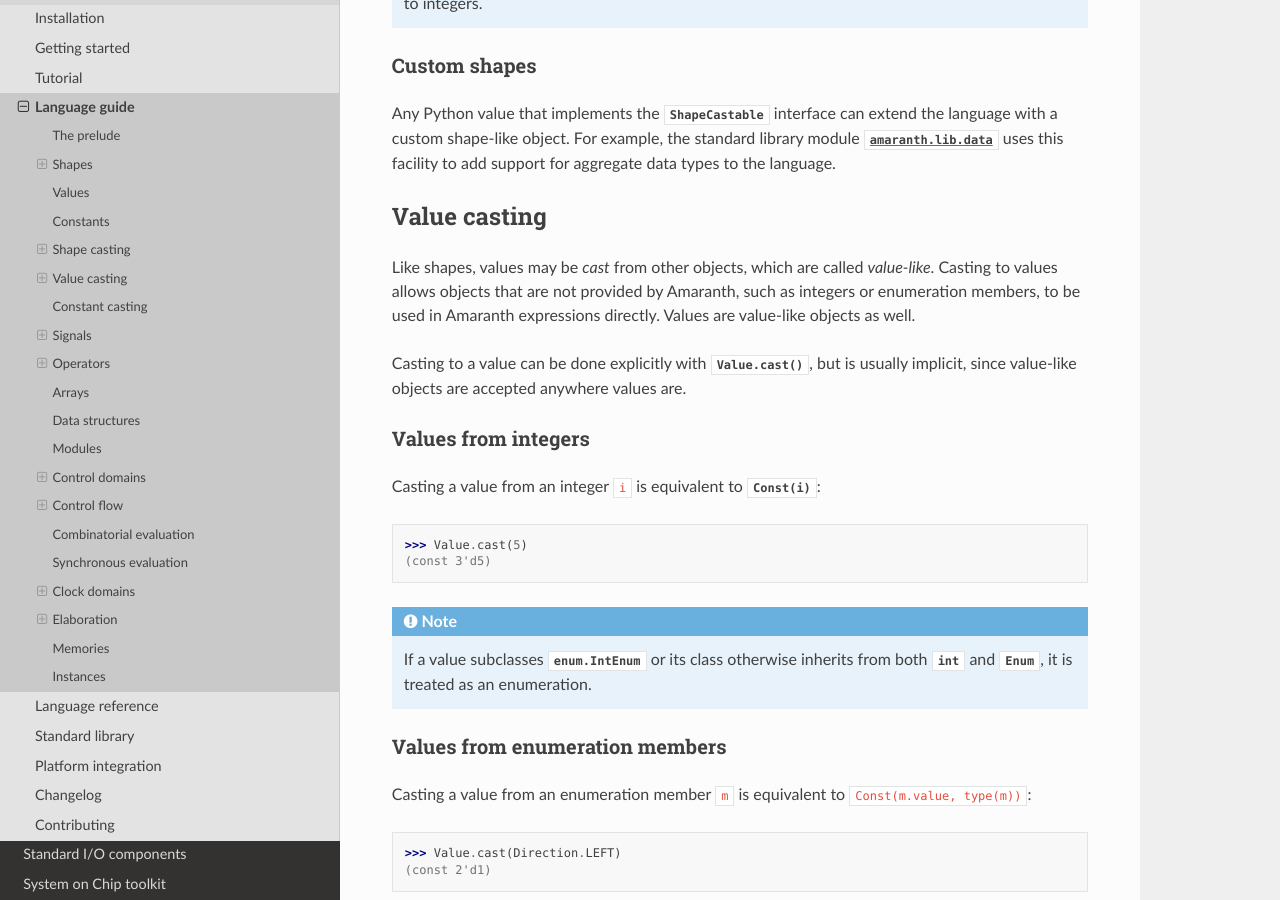
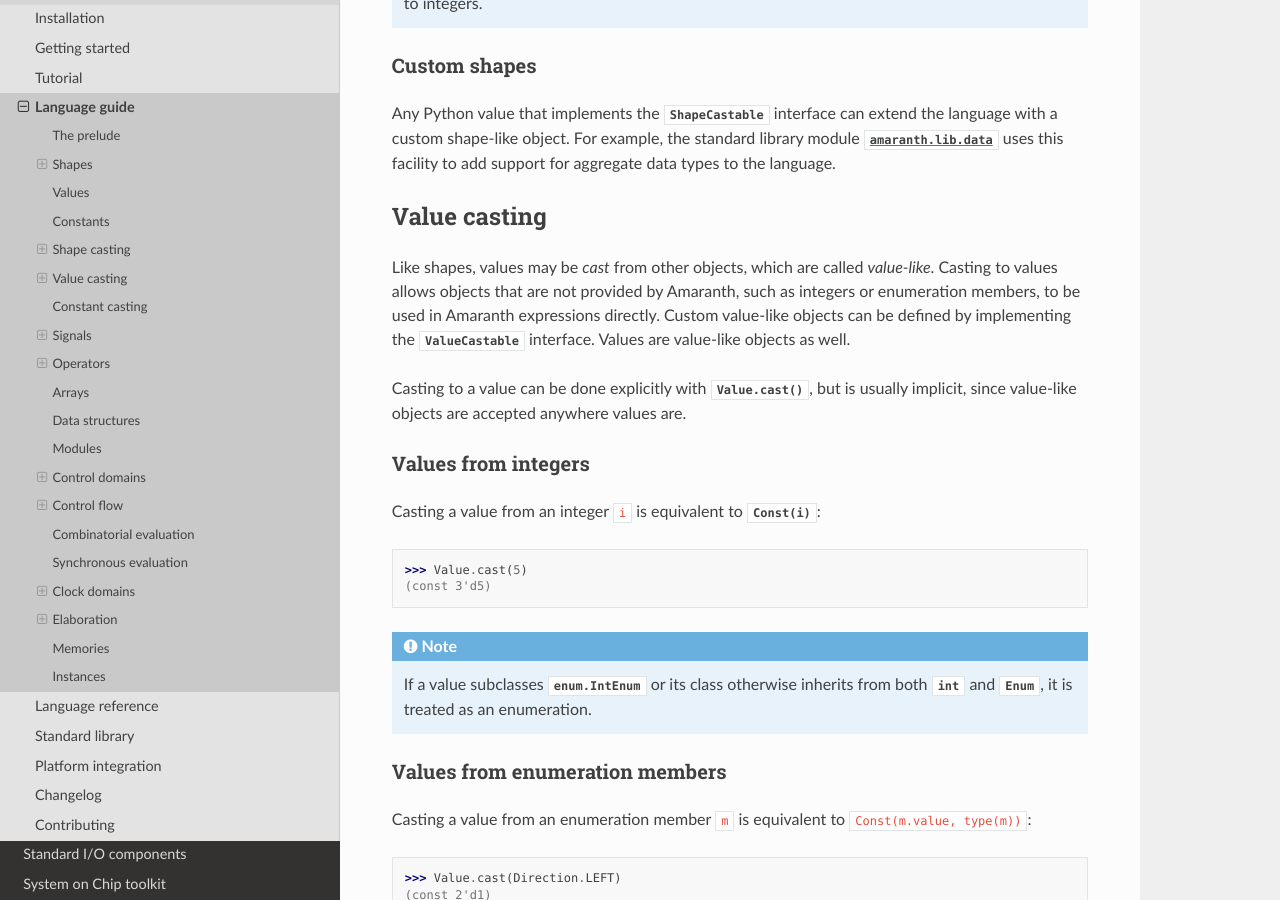
Before and after one commit to amaranth-lang/amaranth, a Sphinx documentation site: the page built from docs/guide.rst, in a window 1280 px wide and 900 px high, scrolled down 4592 px. Built offline with Sphinx 7.4.7 and the Read the Docs theme 2.0.0, drawn with Linux system fonts in a browser that asks for light colours; pages that are not in the unit, such as notebooks, are missing from menus; the version number could not be read and is left out; some of the changed text lies outside the part shown.

Commit message:
docs/guide: fix a bunch of TODOs.

```diff
--- a/docs/guide.rst
+++ b/docs/guide.rst
@@ -255,9 +255,7 @@
 Value casting
 =============
 
-Like shapes, values may be *cast* from other objects, which are called *value-like*. Casting to values allows objects that are not provided by Amaranth, such as integers or enumeration members, to be used in Amaranth expressions directly. Values are value-like objects as well.
-
-.. TODO: link to ValueCastable
+Like shapes, values may be *cast* from other objects, which are called *value-like*. Casting to values allows objects that are not provided by Amaranth, such as integers or enumeration members, to be used in Amaranth expressions directly. Custom value-like objects can be defined by implementing the :class:`~amaranth.hdl.ValueCastable` interface. Values are value-like objects as well.
 
 Casting to a value can be done explicitly with :meth:`Value.cast`, but is usually implicit, since value-like objects are accepted anywhere values are.
 
@@ -1337,7 +1325,9 @@
 
     m.domains.startup = ClockDomain(reset_less=True, local=True)
 
-If a clock domain is defined in a module, all of its submodules can refer to that domain under the same name.
+Signals in a reset-less clock domain can still be explicitly reset using the :class:`ResetInserter` :ref:`control flow modifier <lang-controlinserter>`.
+
+If a clock domain is defined in a module, all of its :ref:`submodules <lang-submodules>` can refer to that domain under the same name.
 
 .. warning::
 
```
Also changed, not shown: other parts of docs/guide.rst (+2 -15 lines).
